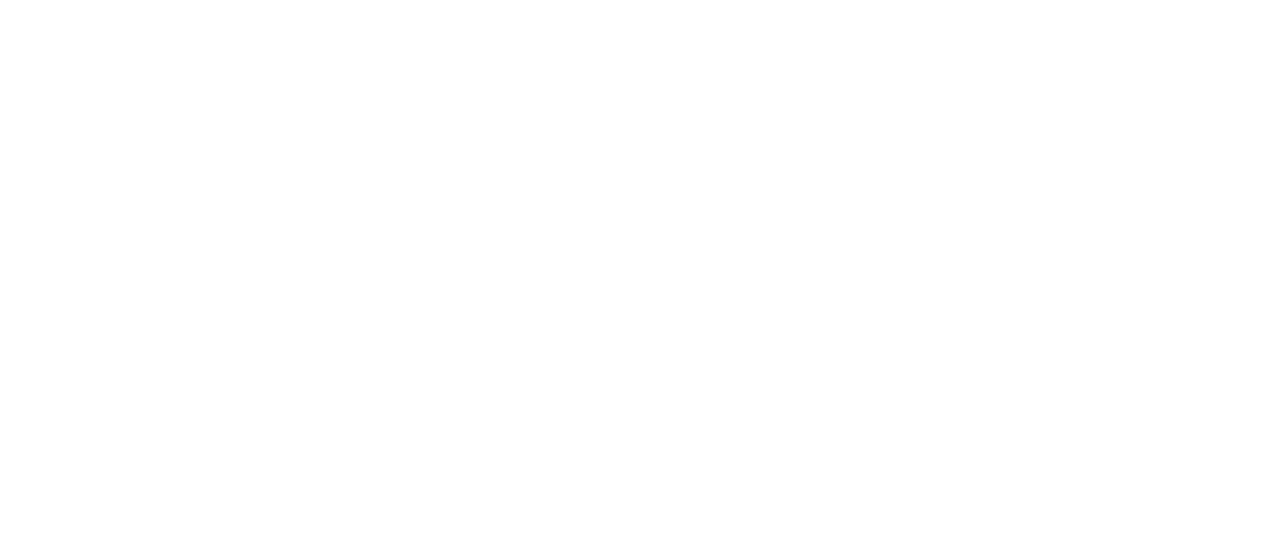
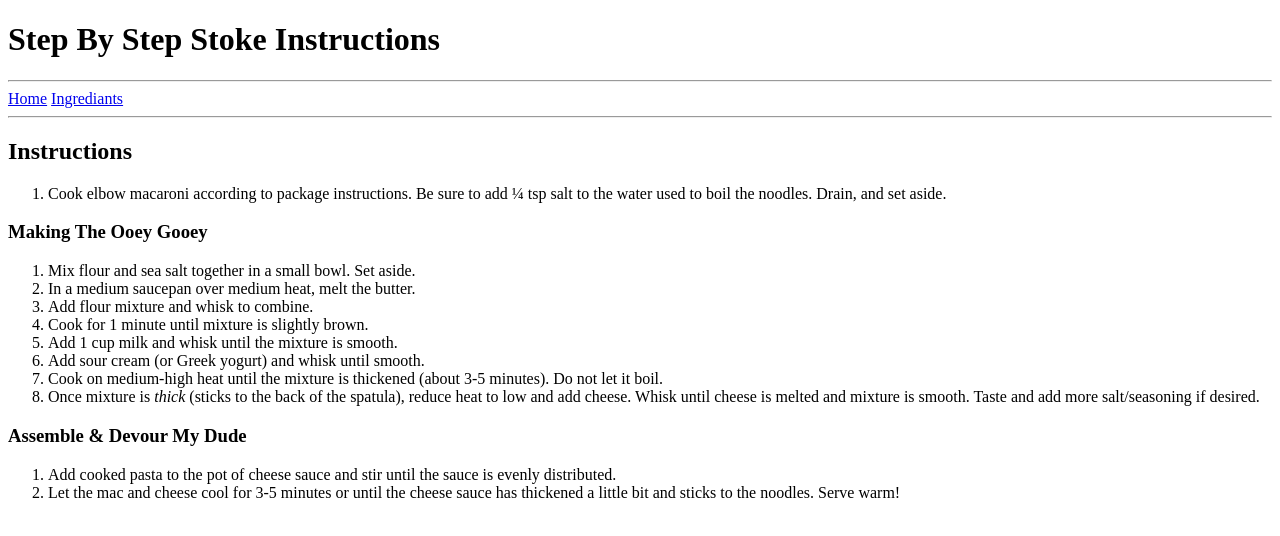
Before and after one commit to T4nGe4nT/favfood, a plain HTML site: page directions.html in a window 1280 px wide. Drawn offline with Linux system fonts and the light colour scheme.

Commit message:
Added content to all 3 html files

```diff
--- a/directions.html
+++ b/directions.html
@@ -7,6 +7,32 @@
     <link rel="stylesheet" href="styles.css">
 </head>
 <body>
-
+<h1>Step By Step Stoke Instructions</h1>
+<hr>
+<div>
+    <a href="index.html">Home</a>
+    <a href="ingrediants.html">Ingrediants</a>
+</div>
+<hr>
+<h2>Instructions</h2>
+<ol>
+    <li>Cook elbow macaroni according to package instructions. Be sure to add ¼ tsp salt to the water used to boil the noodles. Drain, and set aside.</li>
+</ol>
+ <h3>Making The Ooey Gooey</h3>
+ <ol>
+    <li>Mix flour and sea salt together in a small bowl. Set aside.</li>
+    <li>In a medium saucepan over medium heat, melt the butter.</li>
+    <li>Add flour mixture and whisk to combine.</li>
+    <li>Cook for 1 minute until mixture is slightly brown.</li>
+    <li>Add 1 cup milk and whisk until the mixture is smooth.</li>
+    <li>Add sour cream (or Greek yogurt) and whisk until smooth.</li>
+    <li>Cook on medium-high heat until the mixture is thickened (about 3-5 minutes). Do not let it boil.</li>
+    <li>Once mixture is <em>thick</em> (sticks to the back of the spatula), reduce heat to low and add cheese. Whisk until cheese is melted and mixture is smooth. Taste and add more salt/seasoning if desired.</li>
+ </ol>
+ <h3>Assemble & Devour My Dude</h3>
+ <ol>
+    <li>Add cooked pasta to the pot of cheese sauce and stir until the sauce is evenly distributed.</li>
+    <li>Let the mac and cheese cool for 3-5 minutes or until the cheese sauce has thickened a little bit and sticks to the noodles. Serve warm!</li>
+ </ol>
 </body>
 </html>
```
Also changed, not shown: index.html (+9 -3 lines), ingrediants.html (+21 -2 lines).
